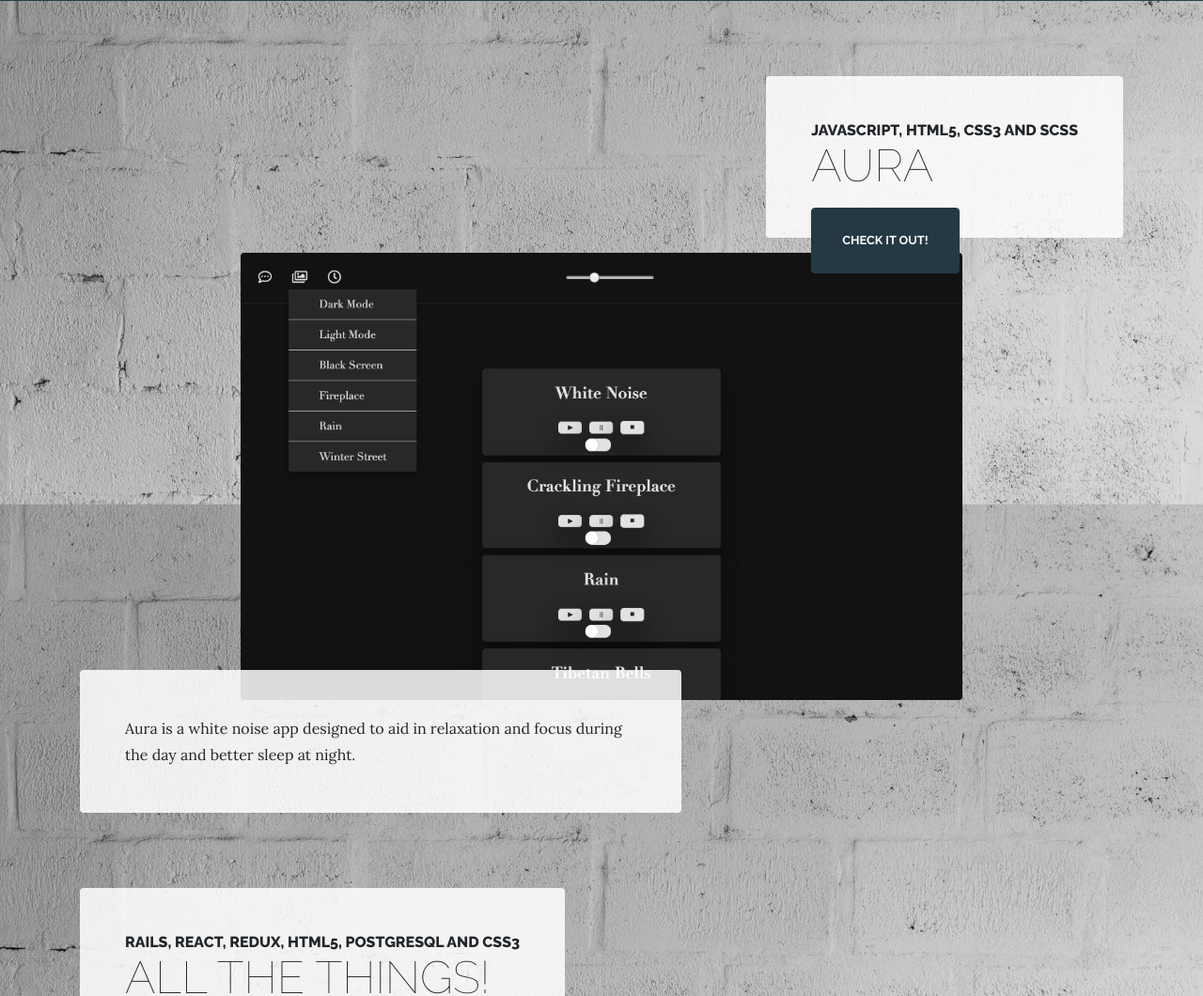
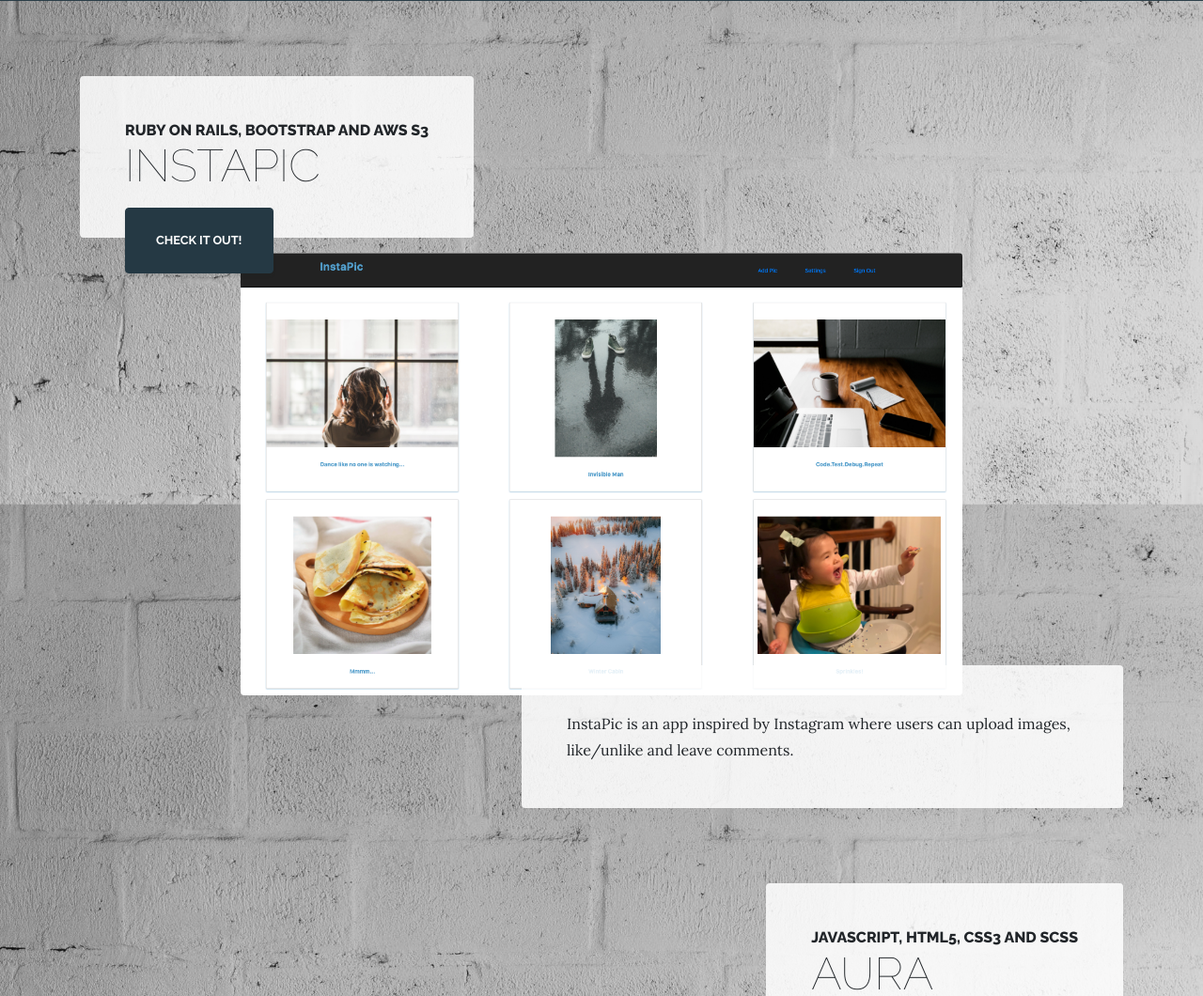
Before and after one commit to lee025/Portfolio, a website: page projects.html in a window 1280 px wide. Shown: the part 311-1371 px from the top of the page at 94% size. Drawn offline with Linux system fonts and the light colour scheme.

Commit message:
InstaPic added to Projects

```diff
--- a/projects.html
+++ b/projects.html
@@ -72,6 +72,33 @@
       </div>
     </div>
   </nav>
+
+  <section class="page-section">
+    <div class="container">
+      <div class="product-item">
+        <div class="product-item-title d-flex">
+          <div class="bg-faded p-5 d-flex mr-auto rounded">
+            <h2 class="section-heading mb-0">
+              <span class="section-heading-upper">Ruby on Rails, Bootstrap and AWS S3</span>
+              <span class="section-heading-lower">InstaPic</span>
+              <div class="intro-button mx-auto project-btn">
+                <a class="btn btn-primary btn-xl" href="https://all-the-things-00.herokuapp.com/#/">Check It Out!</a>
+              </div>
+            </h2>
+          </div>
+        </div>
+        <img class="product-item-img mx-auto d-flex rounded img-fluid mb-3 mb-lg-0" src="img/instapic-pic_index.png"
+          alt="">
+        <div class="product-item-description d-flex ml-auto">
+          <div class="bg-faded p-5 rounded">
+            <p class="mb-0">InstaPic is an app inspired by Instagram where users can upload images, like/unlike and leave comments.</p>
+          </div>
+        </div>
+      </div>
+    </div>
+  </section>
+
+
 
   <section class="page-section">
     <div class="container">
```
Also changed, not shown: img/instapic-pic_index.png (added).
